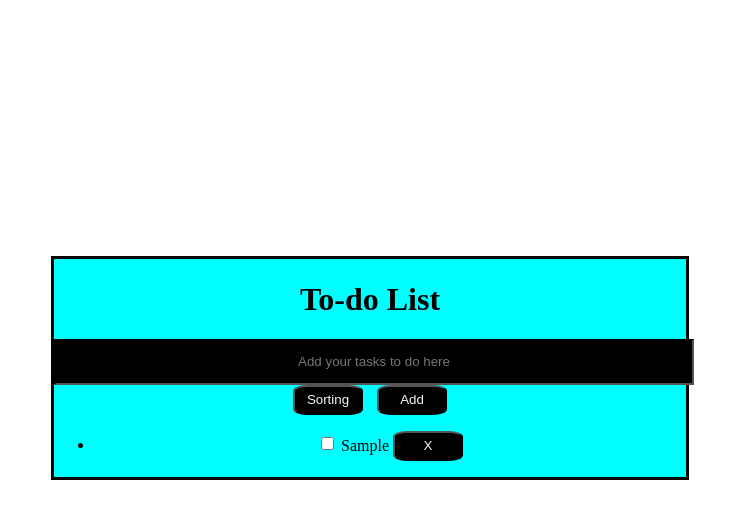
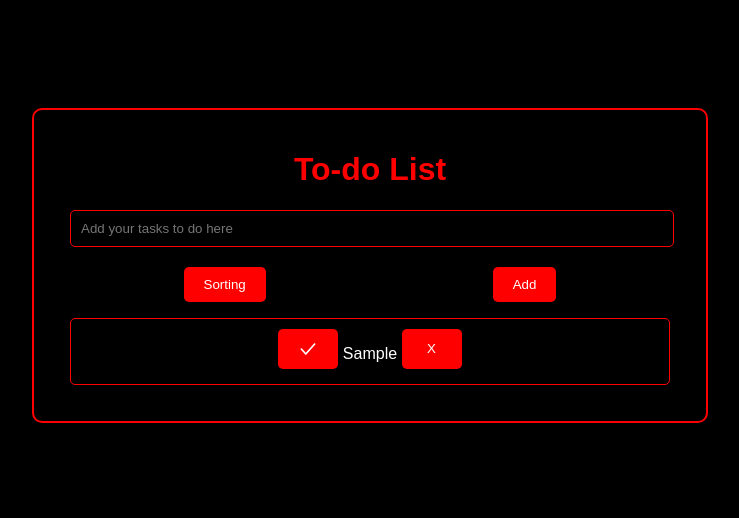
Before and after one commit to Khwez1/LMSto-do-list, a plain HTML site: page index.html in a window 1280 px wide. Both pictures are taken after typing "Sample" into the empty fields and a click on the button "Sorting". Shown: the whole page, without its empty margins (270-1009 px from the left). Drawn offline with Linux system fonts and the light colour scheme.

Commit message:
changed color palatte and other asthetic differeces

```diff
--- a/CSS/style.css
+++ b/CSS/style.css
@@ -1,43 +1,104 @@
-.Body{
+.Body {
+    background-color: black;
+    color: white;
+    font-family: Arial, sans-serif;
     display: flex;
     justify-content: center;
-    align-items: center;
-    min-height: 90vh;
 }
-.container{
+  .card {
+    text-align: center;
+    border: 2px solid red;
+    border-radius: 10px;
+    padding: 20px;
+    background-color: black;
+    box-shadow: 0 4px 8px rgba(0, 0, 0, 0.1);
+    width: 50%;
+    margin-top: 100px;
+  }
+
+  .container {
+    max-width: 600px;
+    margin: 0 auto;
+  }
+
+h1 {
+    color: red;
+}
+
+.input-container {
+    margin-bottom: 20px;
+}
+
+.Input {
+    width: 97%;
+    padding: 10px;
+    border: 1px solid red;
+    border-radius: 5px;
+    background-color: black;
+    color: white;
+}
+
+.btn-container {
+    display: flex;
     justify-content: center;
-    text-align: center;
-    border: solid;
-    background-color: aqua;
-    width: 50%;
 }
-.list-of-task{
-    text-align: center;
+
+.Sort-btn,
+.Add-btn {
+    padding: 10px 20px;
+    border: none;
+    border-radius: 5px;
+    background-color: red;
+    color: white;
+    cursor: pointer;
+    transition: background-color 0.3s;
+    margin: auto;
 }
-.Add-btn{
-    margin-left: 5px;
+
+button.done-button {
+    padding: 10px 20px;
+    border: none;
+    border-radius: 5px;
+    background-color: red;
+    color: white;
+    cursor: pointer;
+    transition: background-color 0.3s;
+    height: 40px;
 }
-.Sort-btn{
-    margin-right: 5px;
+
+button.delete-button {
+    padding: 10px 20px;
+    border: none;
+    border-radius: 5px;
+    background-color: red;
+    color: white;
+    cursor: pointer;
+    transition: background-color 0.3s;
+    height: 40px;
+    width: 60px;
+    position: relative;
+    top: -5.5px;
 }
-button{
+
+.Sort-btn:hover,
+.Add-btn:hover {
+    background-color: darkred;
+}
+
+#list-of-items {
+    padding: 0;
+    list-style-type: none;
+}
+
+li {
     background-color: black;
-    color: aliceblue;
-    width: 70px;
-    height: 30px;
-    border-radius: 20%;
+    padding: 10px;
+    margin-bottom: 10px;
+    border-radius: 5px;
+    border: 1px solid red;
 }
-.Input{
-    text-align: center;
-    height: 40px;
-    border-color: black;
-    width: 100%;
-    background-color: black;
-    color: antiquewhite;
-}
-.Input-container{
-    margin: 20px
-}
-.btn-container{
-    width: 100%;
-}
+
+li.Done {
+    text-decoration: line-through;
+    color: #888; /* Change color for completed tasks */
+  }
--- a/Script/index.js
+++ b/Script/index.js
@@ -51,7 +51,7 @@ function displayArray(Array) {
     }
 
     liTag.innerHTML = `
-      <input type="checkbox" class="checkbox" ${Done}>
+      <button class="done-button" ${Done}><svg width="20px" height="20px" viewBox="0 0 24 24" fill="white" xmlns="http://www.w3.org/2000/svg"><path d="M20.664 5.253a1 1 0 0 1 .083 1.411l-10.666 12a1 1 0 0 1-1.495 0l-5.333-6a1 1 0 0 1 1.494-1.328l4.586 5.159 9.92-11.16a1 1 0 0 1 1.411-.082z" fill="#ffffff"/></svg></button>
       ${item.name}
       <button class="delete-button">X</button>
     `;
@@ -91,6 +91,7 @@ function toggle(id) {
   addToLocalStorage(Array);
 }
 
+
 // deletes item from Task list
 function deleteTask(id) {
   // filters out the <li> with the id and updates the Array array
@@ -106,17 +107,19 @@ function deleteTask(id) {
 // initially get everything from localStorage
 getFromLocalStorage();
 
-// addEventListener <ul>.
 itemsList.addEventListener('click', function(event) {
-  if (event.target.type === 'checkbox') {
-    toggle(event.target.parentElement.getAttribute('data-key'));
+  // done-button
+  if (event.target.classList.contains('done-button')) {
+    const itemId = event.target.parentElement.getAttribute('data-key');
+    toggle(itemId);
   }
-
   // delete-button
   if (event.target.classList.contains('delete-button')) {
-    deleteTask(event.target.parentElement.getAttribute('data-key'));
+    const itemId = event.target.parentElement.getAttribute('data-key');
+    deleteTask(itemId);
   }
 });
+
 
 // sort an array
 sort.addEventListener("click", ()=>{
--- a/index.html
+++ b/index.html
@@ -7,6 +7,7 @@
   <title>Todo List1</title>
 </head>
 <body class="Body">
+  <div class="card">
     <div class="container">
       <h1>To-do List</h1>
     <form id="Form">
@@ -21,6 +22,7 @@
     <ul id="list-of-items">
     </ul>
     </div>
+  </div>
 <script src="/Script/index.js"></script>
 </body>
 </html>
```
Lines whose indentation alone changed are shown as unchanged.
